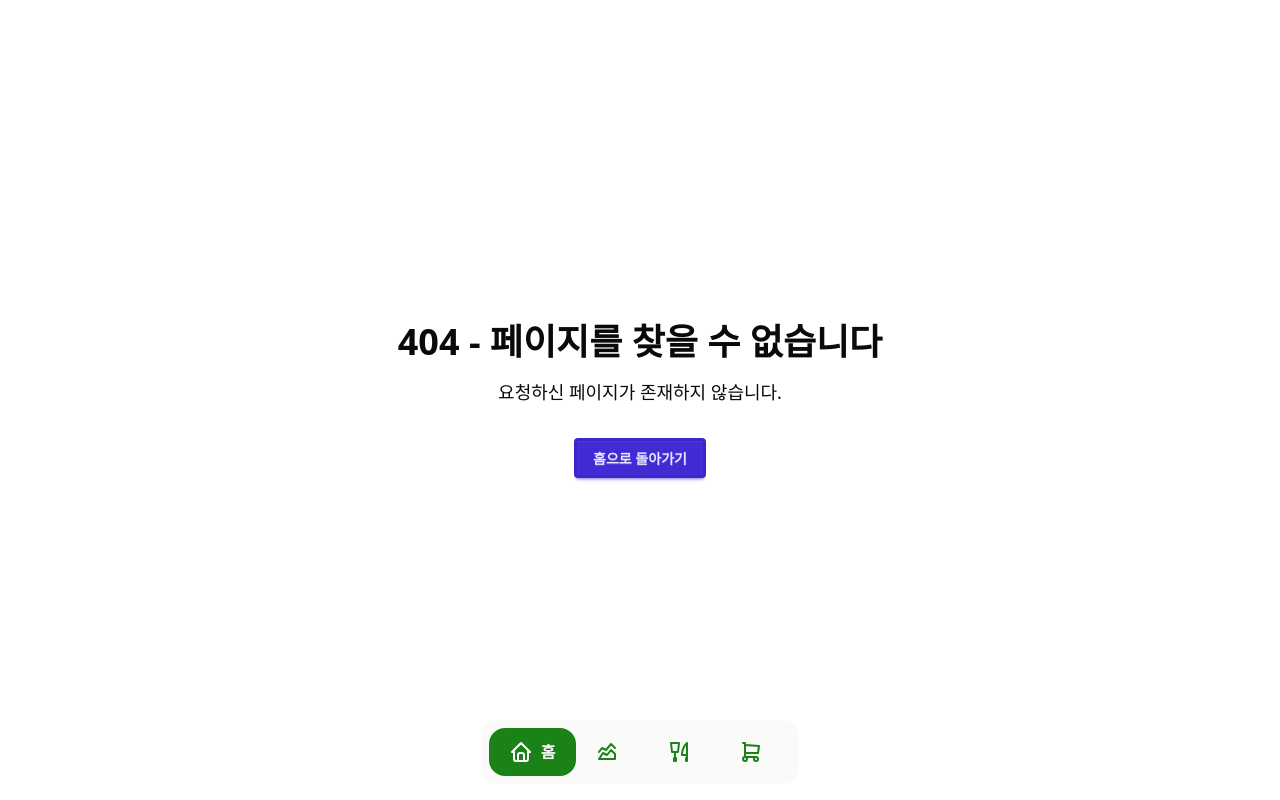
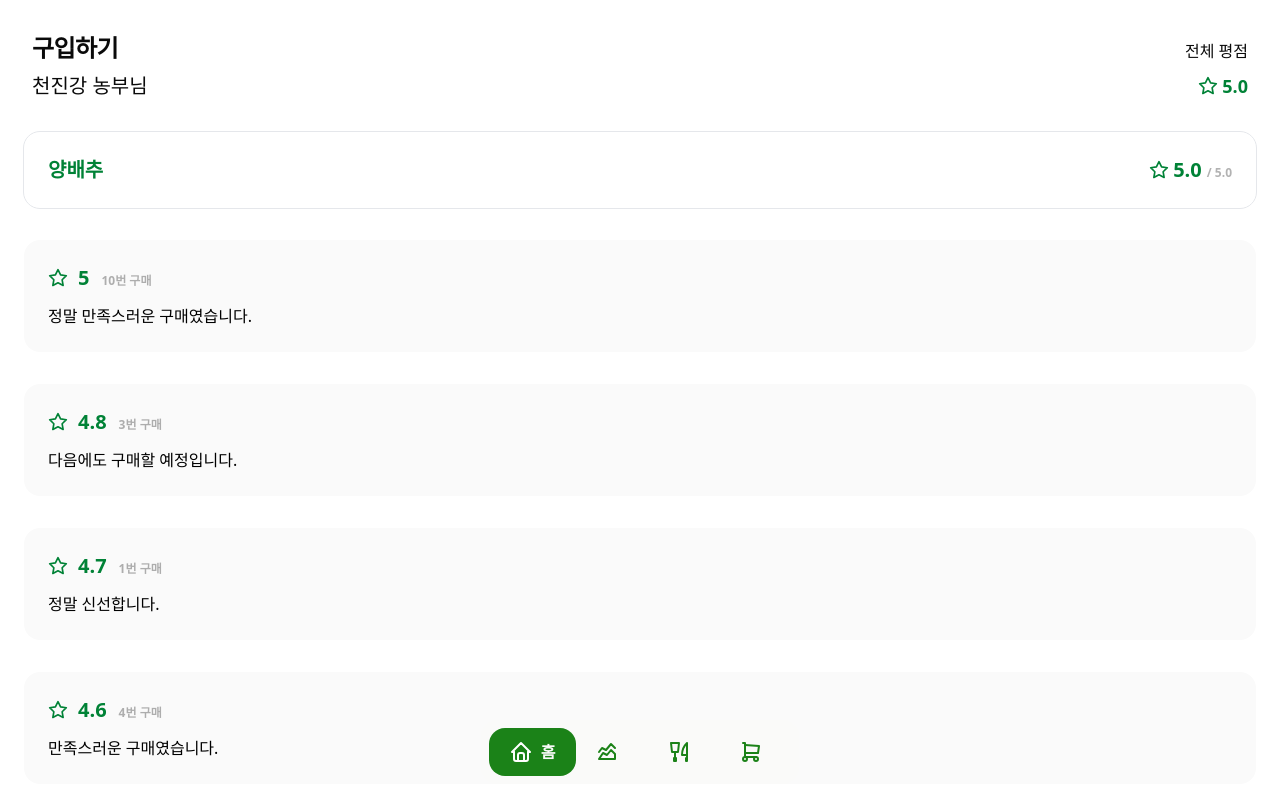
Before and after one commit to ojakgyo-ajou/frontend, a React (Vite) app: page /product/1 in a window 1280 px wide. Before the commit this address had no page. Built offline with nearby package versions, Linux system fonts and the light colour scheme.

Commit message:
feat: 상품 구입 페이지 추가

```diff
--- /dev/null
+++ b/src/components/pages/Product.tsx
@@ -0,0 +1,120 @@
+import { IconStar } from '@tabler/icons-react';
+import { Drawer, DrawerContent, DrawerHeader, DrawerTitle, DrawerTrigger } from '@/components/ui/drawer';
+import ShopList from '@/components/shop-list';
+import ReviewCard from '@/components/review-card';
+
+const reviews = [
+  {
+    reviewId: 3,
+    score: 5.0,
+    comment: '정말 만족스러운 구매였습니다.',
+    purchaseCount: 10,
+  },
+  {
+    reviewId: 5,
+    score: 4.8,
+    comment: '다음에도 구매할 예정입니다.',
+    purchaseCount: 3,
+  },
+  {
+    reviewId: 8,
+    score: 4.7,
+    comment: '정말 신선합니다.',
+    purchaseCount: 1,
+  },
+  {
+    reviewId: 10,
+    score: 4.6,
+    comment: '만족스러운 구매였습니다.',
+    purchaseCount: 4,
+  },
+  {
+    reviewId: 1,
+    score: 4.5,
+    comment: '신선하고 맛있는 감자입니다.',
+    purchaseCount: 5,
+  },
+  {
+    reviewId: 9,
+    score: 4.3,
+    comment: '가격이 조금 비싸지만 품질이 좋습니다.',
+    purchaseCount: 2,
+  },
+  {
+    reviewId: 6,
+    score: 4.2,
+    comment: '좋은 품질입니다.',
+    purchaseCount: 3,
+  },
+  {
+    reviewId: 2,
+    score: 4.0,
+    comment: '가격 대비 좋은 품질입니다.',
+    purchaseCount: 1,
+  },
+  {
+    reviewId: 7,
+    score: 3.8,
+    comment: '기대했던 것보다는 조금 아쉽습니다.',
+    purchaseCount: 2,
+  },
+  {
+    reviewId: 4,
+    score: 3.5,
+    comment: '보통입니다.',
+    purchaseCount: 1,
+  },
+];
+
+export default function Product() {
+  return (
+    <>
+      <div className="flex flex-col gap-8 px-6 py-8">
+        <header className="flex flex-col gap-2">
+          <div className="flex flex-row justify-between items-baseline px-2">
+            <h1 className="scroll-m-20 text-2xl font-semibold tracking-tight">구입하기</h1>
+            <div className="flex flex-row text-base font-medium">전체 평점</div>
+          </div>
+          <div className="flex flex-row justify-between items-center px-2">
+            <div className="inline-flex justify-start items-end gap-2">
+              <span className="scroll-m-20 text-xl">천진강 농부님</span>
+            </div>
+            <div className="inline-flex justify-end items-center gap-1">
+              <IconStar className="size-5 text-green-700" />
+              <div className="justify-start text-green-700 text-lg font-bold">5.0</div>
+            </div>
+          </div>
+        </header>
+
+        <div className="w-full p-6 rounded-2xl outline outline-gray-200 inline-flex justify-between items-center">
+          <div className="flex justify-start items-center gap-3">
+            <div className="justify-start text-green-700 text-xl font-bold">양배추</div>
+          </div>
+          <div className="inline-flex items-center gap-1">
+            <IconStar className="size-5 text-green-700" />
+            <div className="flex items-baseline gap-1.25">
+              <div className="justify-start text-green-700 text-xl font-bold">5.0</div>
+              <div className="opacity-30 justify-start text-black text-xs font-bold">/ 5.0</div>
+            </div>
+          </div>
+        </div>
+
+        {reviews.map((review) => (
+          <ReviewCard {...review} />
+        ))}
+      </div>
+
+      <Drawer>
+        <DrawerTrigger>구입하기</DrawerTrigger>
+        <DrawerContent>
+          <DrawerHeader>
+            <DrawerTitle>어디에서 구매할까요?</DrawerTitle>
+          </DrawerHeader>
+          <div className="w-full p-2 inline-flex flex-col justify-start items-start gap-2.5 overflow-hidden">
+            <ShopList />
+          </div>
+        </DrawerContent>
+      </Drawer>
+    </>
+  );
+}
--- /dev/null
+++ b/src/components/review-card.tsx
@@ -0,0 +1,25 @@
+import { IconStar } from '@tabler/icons-react';
+
+interface ReviewCardProps {
+  reviewId: number;
+  score: number;
+  comment: string;
+  purchaseCount: number;
+}
+
+export default function ReviewCard({ reviewId, score, comment, purchaseCount }: ReviewCardProps) {
+  return (
+    <div key={reviewId} className="w-full p-6 bg-neutral-50 rounded-2xl inline-flex flex-col gap-2.5">
+      <div className="self-stretch flex flex-col justify-start items-start gap-3">
+        <div className="inline-flex items-center gap-2.5">
+          <IconStar className="size-5 text-green-700" />
+          <div className="flex items-baseline gap-3">
+            <div className="justify-start text-green-700 text-xl font-bold">{score}</div>
+            <div className="opacity-30 justify-start text-black text-xs font-bold">{purchaseCount}번 구매</div>
+          </div>
+        </div>
+        <div className="self-stretch justify-start text-black text-base">{comment}</div>
+      </div>
+    </div>
+  );
+}
--- a/src/routes.tsx
+++ b/src/routes.tsx
@@ -3,6 +3,7 @@ import Root from '@/components/pages/Root';
 import Home from '@/components/pages/Home';
 import Login from '@/components/pages/Login';
 import Item from '@/components/pages/Item';
+import Product from '@/components/pages/Product';
 import Setting from '@/components/pages/Setting';
 import NotFound from '@/components/pages/NotFound';
 
@@ -13,6 +14,7 @@ export default function AppRoutes() {
         <Route index element={<Home />} />
         <Route path="login" element={<Login />} />
         <Route path="item/:item" element={<Item />} />
+        <Route path="product/:item" element={<Product />} />
         <Route path="setting" element={<Setting />} />
 
         <Route path="*" element={<NotFound />} />
```
